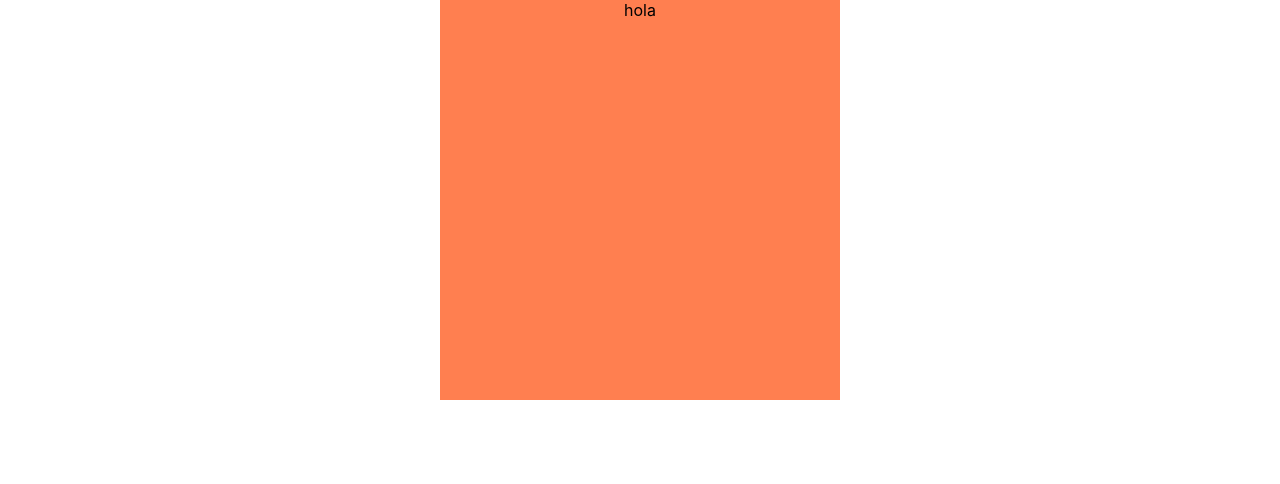
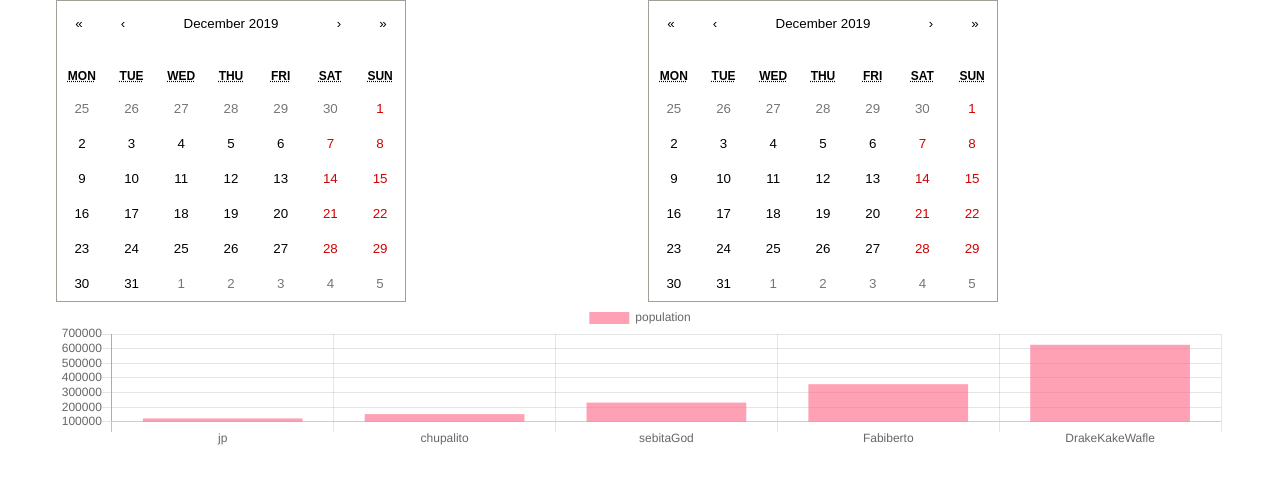
Before and after one commit to AriaGGosu/DolarApi, a React (Create React App) app: page / in a window 1280 px wide. Shown: the top 484 px of the page. Built offline with nearby package versions, Linux system fonts and the light colour scheme.

Commit message:
adding calendar and chart

```diff
--- a/package.json
+++ b/package.json
@@ -6,8 +6,12 @@
     "@testing-library/jest-dom": "^4.2.4",
     "@testing-library/react": "^9.3.2",
     "@testing-library/user-event": "^7.1.2",
+    "chart.js": "^2.9.3",
     "react": "^16.12.0",
+    "react-calendar": "^2.19.2",
+    "react-chartjs-2": "^2.8.0",
     "react-dom": "^16.12.0",
+    "react-flexbox-grid": "^2.1.2",
     "react-scripts": "3.3.0"
   },
   "scripts": {
--- a/src/App.js
+++ b/src/App.js
@@ -1,10 +1,29 @@
 import React from 'react';
 import './App.css';
+import DatePicker from './components/DatePicker';
+import { Grid, Row, Col} from "react-flexbox-grid";
+import Chart from './components/Chart';
 
 function App() {
   return (
     <div className="App">
-      hola
+      <Grid>
+        <Row>
+          <Col xs={12} md={6}>
+            <DatePicker data={"hola"}/>
+          </Col>
+          <Col xs={12} md={6}>
+            <DatePicker data={"adios"}/>
+          </Col>
+        </Row>
+
+        <Row>
+          <Col xs={12}>
+            <Chart/>
+          </Col>
+        </Row>
+
+      </Grid>
     </div>
   );
 }
--- /dev/null
+++ b/src/components/Chart.js
@@ -0,0 +1,49 @@
+import React, { Component } from 'react';
+import { Bar, Line, Pie } from 'react-chartjs-2';
+
+class Chart extends Component {
+
+    constructor(props){
+        super(props);
+        this.state = {
+            chartData: {
+                labels: ['jp','chupalito','sebitaGod','Fabiberto','DrakeKakeWafle'],
+                datasets: [
+                    {
+                        label:'population',
+                        data:[
+                            123456,
+                            152783,
+                            231467,
+                            357178,
+                            626216,
+                            123567
+                        ],
+                        backgroundColor: [
+                            'rgba(255, 99, 132, 0.6',
+                            'rgba(255, 99, 132, 0.6',
+                            'rgba(255, 99, 132, 0.6',
+                            'rgba(255, 99, 132, 0.6',
+                            'rgba(255, 99, 132, 0.6',
+                            'rgba(255, 99, 132, 0.6',
+                            'rgba(255, 99, 132, 0.6'
+                        ]
+                    }
+                ]
+            }
+        }
+    }
+    render(){
+        const { chartData } = this.state;
+        return(
+            <div className="chart">
+                <Bar
+                    data={chartData}
+                    options={{ maintainAspectRatio: false }}
+                />
+            </div>
+        )
+    }
+}
+
+export default Chart;
--- /dev/null
+++ b/src/components/DatePicker.js
@@ -0,0 +1,29 @@
+import React, { Component} from 'react';
+import Calendar from 'react-calendar';
+
+class DatePicker extends Component {
+
+    constructor(props){
+        const { data } = props;
+        super(props);
+        this.state = {
+            data
+        }
+    }
+
+    render(){
+        const { data} = this.state;
+        return(
+            <div className="calendarCont">
+                <Calendar/>
+                {
+                    // @TODO
+                    console.log(data)
+                }
+            </div>
+        )
+    }
+
+}
+
+export default DatePicker;
--- a/src/index.css
+++ b/src/index.css
@@ -11,10 +11,3 @@ code {
   font-family: source-code-pro, Menlo, Monaco, Consolas, 'Courier New',
     monospace;
 }
-
-.App {
-  width: 400px;
-  height: 400px;
-  background: coral;
-  margin: auto;
-}
```
Also changed, not shown: 1 other file (tests, documents, lock files or other folders).
